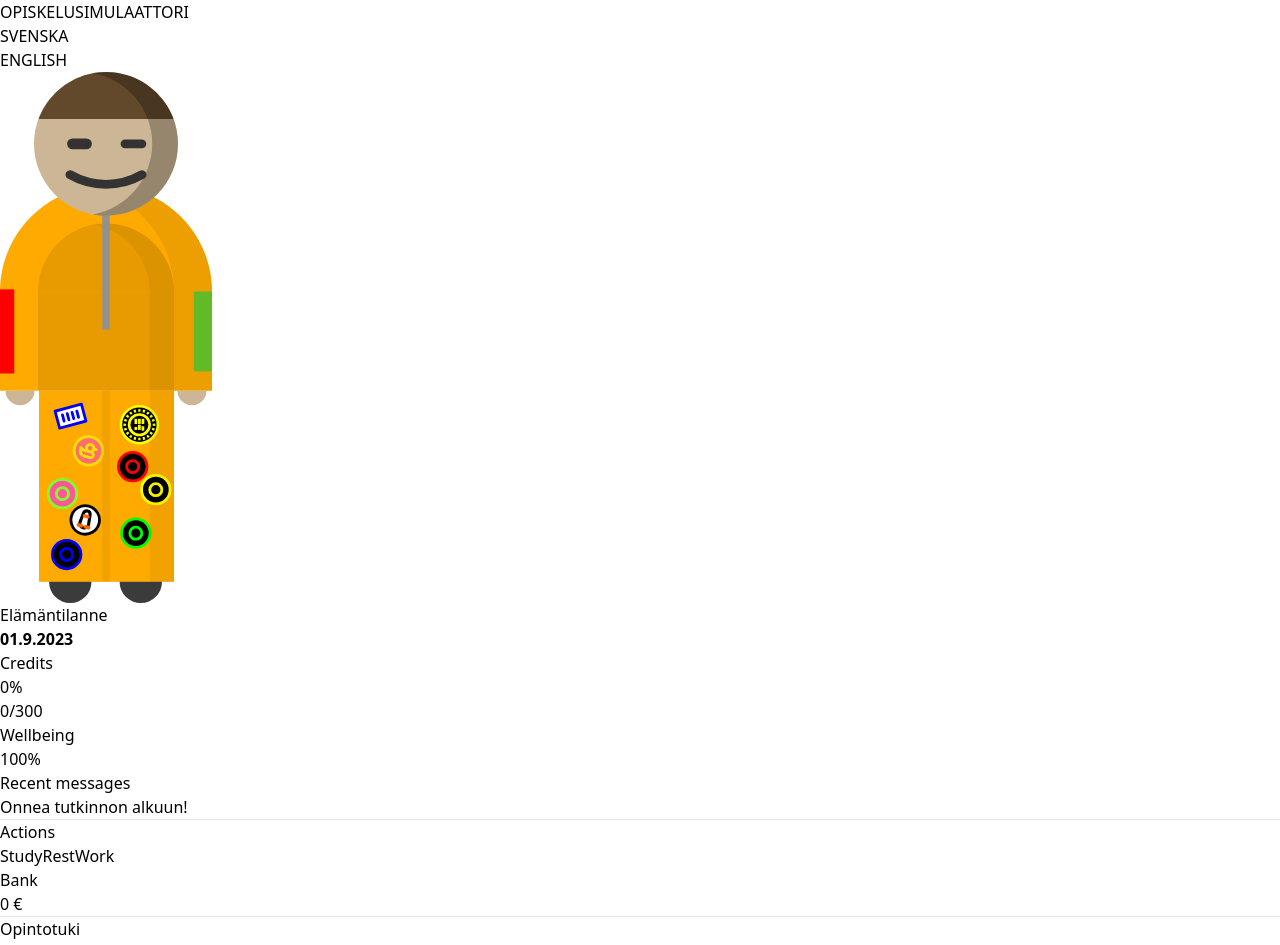
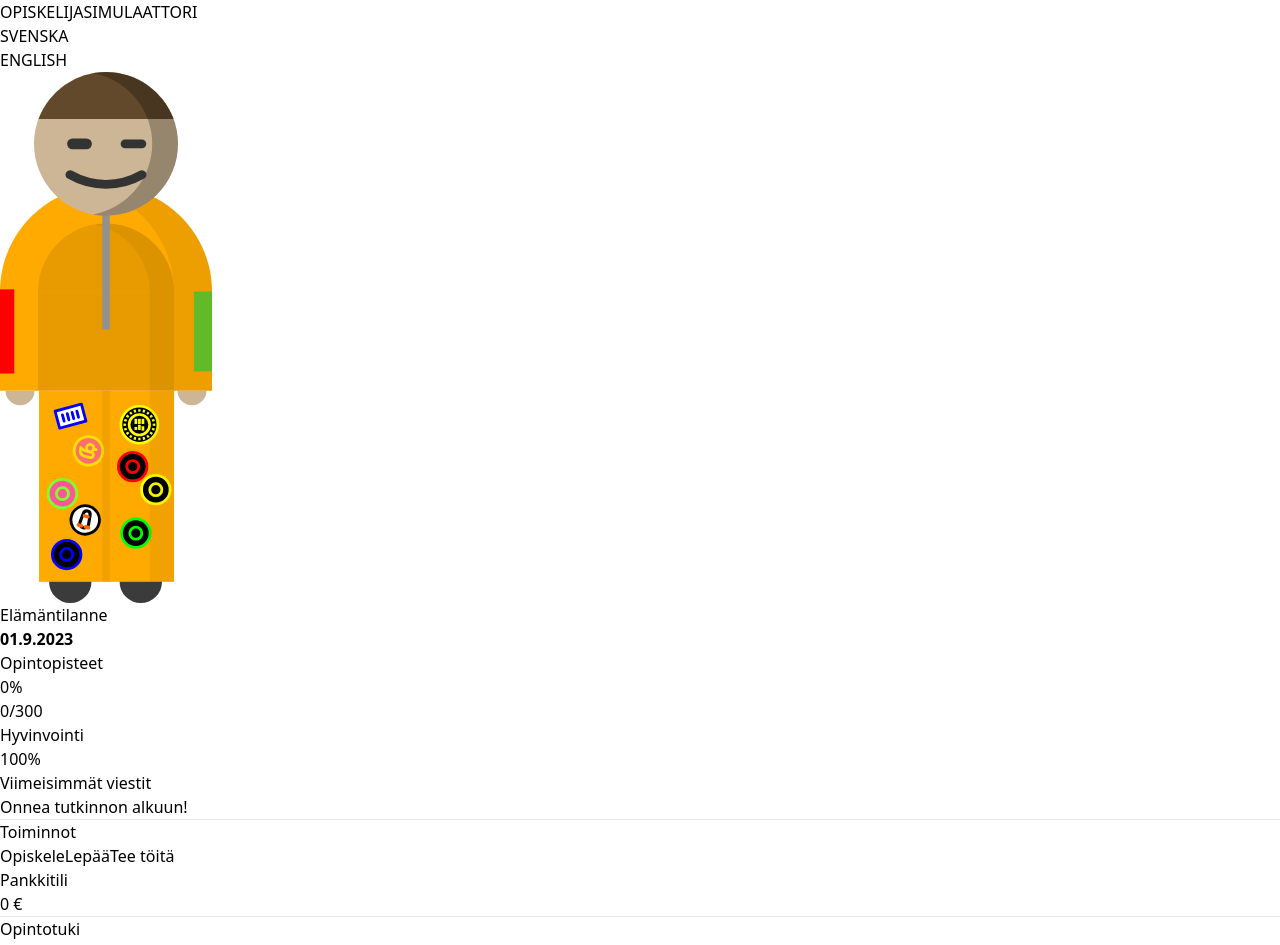
Before and after one commit to vuolen/opiskelusim2023, a React (Vite) app: page / in a window 1280 px wide. Shown: the top 945 px of the page. Built offline with nearby package versions, Linux system fonts and the light colour scheme.

Commit message:
add localization

```diff
--- a/package.json
+++ b/package.json
@@ -14,8 +14,12 @@
         "clsx": "^2.0.0",
         "date-fns": "^2.30.0",
         "deep-equal": "^2.2.2",
+        "i18next": "^23.5.1",
+        "i18next-browser-languagedetector": "^7.1.0",
+        "i18next-http-backend": "^2.2.2",
         "react": "^18.2.0",
         "react-dom": "^18.2.0",
+        "react-i18next": "^13.2.2",
         "rxjs": "^7.8.1",
         "uuid": "^9.0.1"
     },
--- /dev/null
+++ b/public/locales/fi/translation.json
@@ -0,0 +1,19 @@
+{
+    "title": "OPISKELIJASIMULAATTORI",
+    "lifeSituation": "Elämäntilanne",
+    "credits": "Opintopisteet",
+    "wellbeing": "Hyvinvointi",
+    "messages": {
+        "title": "Viimeisimmät viestit",
+        "burnout": "Olet uupunut, sinun pitää levätä"
+    },
+    "actions": {
+        "title": "Toiminnot",
+        "study": "Opiskele",
+        "rest": "Lepää",
+        "work": "Tee töitä"
+    },
+    "bank": {
+        "title": "Pankkitili"
+    }
+}
--- /dev/null
+++ b/src/i18n.js
@@ -0,0 +1,20 @@
+import i18n from "i18next";
+import { initReactI18next } from "react-i18next";
+import LanguageDetector from "i18next-browser-languagedetector";
+import Backend from 'i18next-http-backend';
+
+i18n.use(Backend)
+    .use(LanguageDetector)
+    .use(initReactI18next)
+    .init({
+        loadPath: '../public/locales/{{lng}}/translation.json',
+        lng: "fi",
+        fallbackLng: "fi",
+        debug: true,
+        load: 'languageOnly',
+        interpolation: {
+            escapeValue: false, // not needed for react as it escapes by default
+        },
+    });
+
+export default i18n;
--- a/src/main.tsx
+++ b/src/main.tsx
@@ -2,6 +2,7 @@ import React from "react";
 import ReactDOM from "react-dom/client";
 import App from "./App.tsx";
 import "./index.css";
+import './i18n';
 
 ReactDOM.createRoot(document.getElementById("root")!).render(
     <React.StrictMode>
--- a/src/ui/Actions.tsx
+++ b/src/ui/Actions.tsx
@@ -1,31 +1,33 @@
 import { Subject } from "rxjs";
 import { ActionTypes, Student } from "../game/game";
 import Button from "./Button";
+import { useTranslation } from "react-i18next";
 
 type OwnProps = {
-    student: Student
-    game: Subject<ActionTypes>
-  }
+    student: Student;
+    game: Subject<ActionTypes>;
+};
 
-const Actions = ({
-    student,
-    game
-  }: OwnProps) => {
+const Actions = ({ student, game }: OwnProps) => {
+    const { t } = useTranslation();
+
     return (
         <div className="flex flex-col items-start w-full">
-            <p className="font-bold text-neutral-600">Actions</p>
+            <p className="font-bold text-neutral-600">{t("actions.title")}</p>
             <div className="bg-white p-4 rounded-md w-full">
                 <div className="flex flex-col space-y-2">
                     <Button
                         disabled={student.burnout}
                         onClick={() => game.next("study")}
                     >
-                        Study
+                        {t("actions.study")}
                     </Button>
                     <Button onClick={() => game.next("doNothing")}>
-                        Rest
+                        {t("actions.rest")}
                     </Button>
-                    <Button onClick={() => game.next("work")}>Work</Button>
+                    <Button onClick={() => game.next("work")}>
+                        {t("actions.work")}
+                    </Button>
                 </div>
             </div>
         </div>
--- a/src/ui/Bank.tsx
+++ b/src/ui/Bank.tsx
@@ -1,3 +1,4 @@
+import { useTranslation } from "react-i18next"
 import { Student } from "../game/game"
 
 type OwnProps = {
@@ -5,9 +6,12 @@ type OwnProps = {
   }
 
 const Bank = ({student}: OwnProps) => {
+
+  const {t} = useTranslation()
+
   return (
     <div className="flex flex-col items-start w-full h-full">
-        <p className="font-bold text-neutral-600">Bank</p>
+        <p className="font-bold text-neutral-600">{t('bank.title')}</p>
         <div className="bg-white rounded-md w-full flex flex-col items-center">
             <div className="w-full p-4 text-4xl">
                 {student.money} €
--- a/src/ui/InfoHeading.tsx
+++ b/src/ui/InfoHeading.tsx
@@ -1,17 +1,21 @@
 import { format } from "date-fns";
 import { Student } from "../game/game";
 import Me from "./Me";
+import { useTranslation } from "react-i18next";
 
 type OwnProps = {
     student: Student;
 };
 
 const InfoHeading = ({ student }:OwnProps) => {
+
+    const {t} = useTranslation()
+
     return (
         <div className="w-full h-fit flex flex-row justify-between sm:justify-end sm:p-14 sm:pt-10 bg-gradient-to-br from-slate-50 from-20% via-sky-700 via-70% to-sky-800 space-x-2">
             <Me wellbeing={student.wellbeing}/>
             <div className="flex flex-col items-start p-8 sm:p-0">
-                <p className="font-bold text-neutral-600">Elämäntilanne</p>
+                <p className="font-bold text-neutral-600">{t('lifeSituation')}</p>
                 <div className="w-full bg-black bg-opacity-40 mb-2 p-2 rounded-md flex justify-between items-center text-white">
                     <span>
                         <b> {format(student.date, "dd.M.y")}</b>
@@ -20,7 +24,7 @@ const InfoHeading = ({ student }:OwnProps) => {
                 <div className="flex flex-col sm:flex-row text-white space-y-2 sm:space-y-0 sm:space-x-2 h-full">
                     <div className="bg-black bg-opacity-40 p-2 rounded-md flex items-center w-32">
                         <div className="flex flex-col justify-center items-center w-full h-full">
-                            <p>Credits</p>
+                            <p>{t('credits')}</p>
                             <p className="text-4xl p-2">
                                 {Math.trunc((student.credits / 300) * 100)}%
                             </p>
@@ -29,7 +33,7 @@ const InfoHeading = ({ student }:OwnProps) => {
                     </div>
                     <div className="bg-black bg-opacity-40 p-2 rounded-md flex items-center w-32">
                         <div className="flex flex-col justify-center items-center w-full h-full">
-                            <p>Wellbeing</p>
+                            <p>{t('wellbeing')}</p>
                             <p className="text-4xl p-2">{student.wellbeing}%</p>
                         </div>
                     </div>
--- a/src/ui/Messages.tsx
+++ b/src/ui/Messages.tsx
@@ -1,5 +1,6 @@
 import { Key } from "react";
 import { Student } from "../game/game";
+import { useTranslation } from "react-i18next";
 
 type OwnProps = {
   student: Student
@@ -7,14 +8,17 @@ type OwnProps = {
 }
 
 const Messages = ({student, messages}: OwnProps) => {
+
+    const {t} = useTranslation()
+
     return (
         <div className="flex flex-col items-start w-full">
-            <p className="font-bold text-neutral-600">Recent messages</p>
+            <p className="font-bold text-neutral-600">{t('messages.title')}</p>
             <div className="bg-white rounded-md w-full h-full">
                 {student.burnout && (
                     <div className="flex flex-col">
                         <div className="p-4 text-red-500">
-                            You're burned out, you need to rest
+                            {t('messages.burnout')}
                         </div>
                         <hr className="h-px bg-neutral-500 w-full" />
                     </div>
--- a/src/ui/NavBar.tsx
+++ b/src/ui/NavBar.tsx
@@ -1,10 +1,16 @@
+import { useTranslation } from "react-i18next";
+
 const NavBar = () => {
+
+    const {t, i18n} = useTranslation()
+
     return (
         <div className="w-full h-fit flex justify-between p-4 bg-neutral-600 text-white text-lg">
-            <h1 className="font-bold">OPISKELUSIMULAATTORI</h1>
+            <h1 className="font-bold">{t('title')}</h1>
             <div className="flex space-x-3">
-                <p>SVENSKA</p>
-                <p>ENGLISH</p>
+                {i18n.language !== 'fi' && <p onClick={() => i18n.changeLanguage('fi')}>SUOMI</p>}
+                {i18n.language !== 'sv' && <p onClick={() => i18n.changeLanguage('sv')}>SVENSKA</p>}
+                {i18n.language !== 'en' && <p onClick={() => i18n.changeLanguage('en')}>ENGLISH</p>}
             </div>
         </div>
     );
```
Also changed, not shown: public/locales/en/translation.json (added, +19 -0 lines), public/locales/sv/translation.json (added, +19 -0 lines), 1 other file (tests, documents, lock files or other folders).
